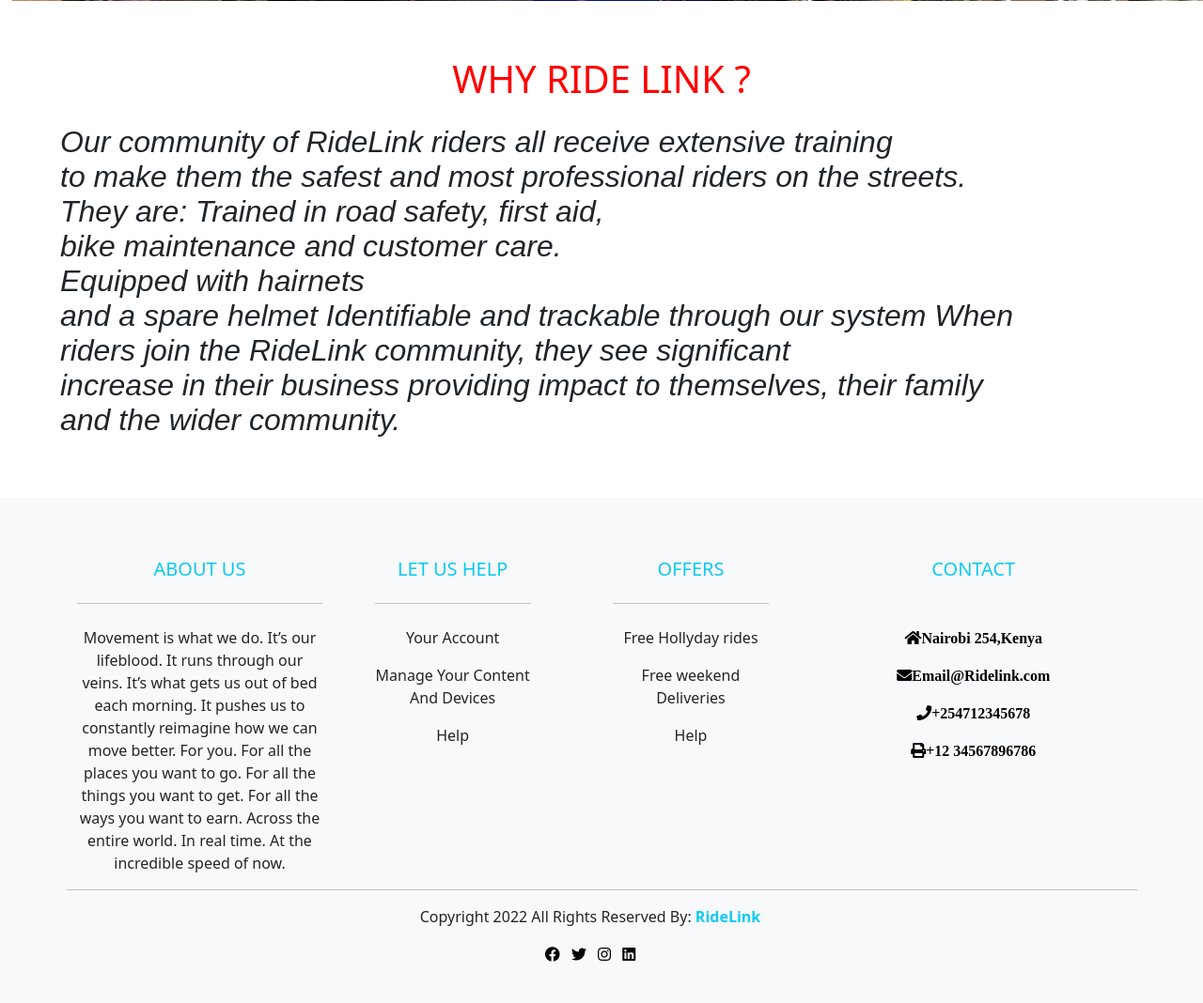
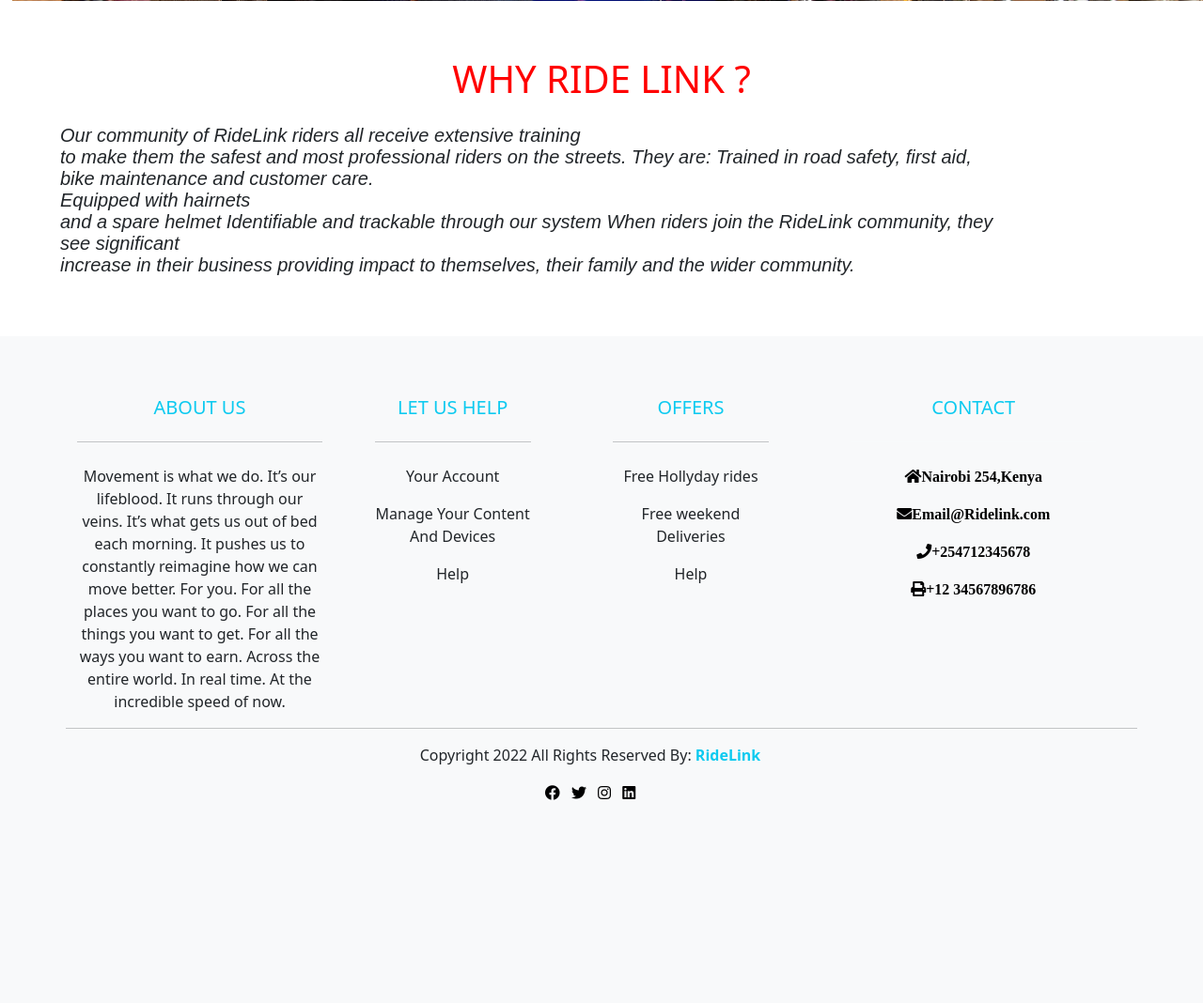
Before and after one commit to Esther-Anyona/My-Rider, a Flask app: page / in a window 1280 px wide. Shown: the part 940-2008 px from the top of the page at 94% size. After the commit the page ends 1792 px from the top, so only its background shows below. Run offline with Flask 2, Linux system fonts and the light colour scheme; some libraries are stand-ins or nearby versions.

Commit message:
made changes on the home-page

```diff
--- a/app/static/css/index.css
+++ b/app/static/css/index.css
@@ -36,7 +36,7 @@ h1 {
     place-items: centre;
     width: 80%;
     margin: 2% 5% 5% 5%;
-    font: italic normal 2rem Arial, Helvetica, sans-serif;
+    font: italic normal 20px Arial, Helvetica, sans-serif;
 }
 
 h5 {
```
